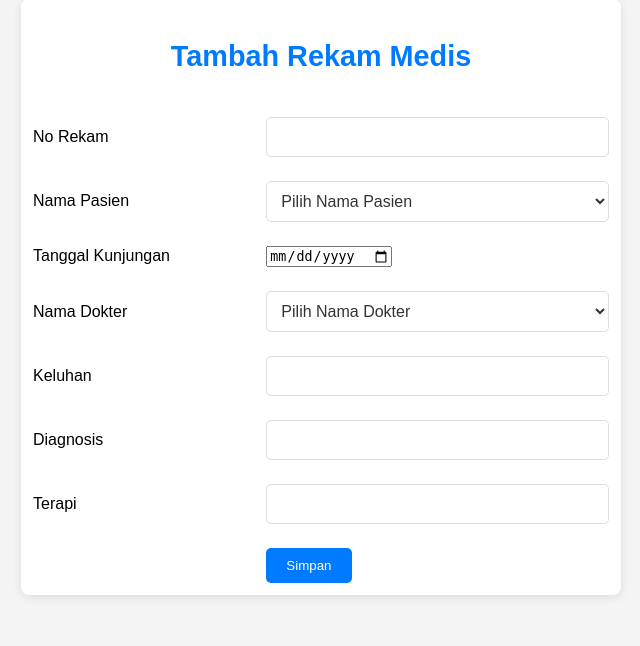
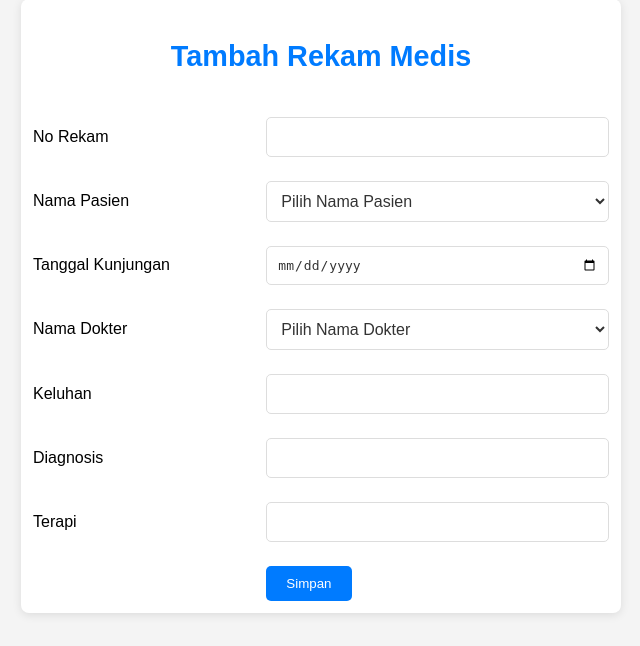
Before and after one commit to Fahmi-Mii13/Aplikasi-Klinik, a PHP site: page /form_tambah_rek.php in a window 1280 px wide. Shown: the part 154-800 px from the top of the page, without its empty margins (319-959 px from the left). Run offline with PHP 8.4, Linux system fonts and the light colour scheme; data comes from the database, SQL or seed files in the repository; data that the repository does not hold is empty.

Commit message:
minor fix

```diff
--- a/Aplikasi Klinik/form_edit_rek.php
+++ b/Aplikasi Klinik/form_edit_rek.php
@@ -62,7 +62,7 @@
 			</tr>
 			<tr>
 				<td>Tanggal Kunjungan</td>
-				<td><input type="date" name="tgl_kunjung" value="<?php echo $data['tgl_kunjung'] ?>" required></td>
+				<td><input type="date" name="tgl_kunjung" value="<?php echo $data['tgl_kunjung'] ?>" class="selectt" required></td>
 			</tr>
 			<tr>
 				<td>Nama Dokter</td>
--- a/Aplikasi Klinik/form_tambah_rek.php
+++ b/Aplikasi Klinik/form_tambah_rek.php
@@ -61,7 +61,7 @@
 			</tr>
 			<tr>
 				<td>Tanggal Kunjungan</td>
-				<td><input type="date" name="tgl_kunjung" required></td>
+				<td><input type="date" name="tgl_kunjung" class="selectt" required></td>
 			</tr>
 			<tr>
 				<td>Nama Dokter</td>
```
